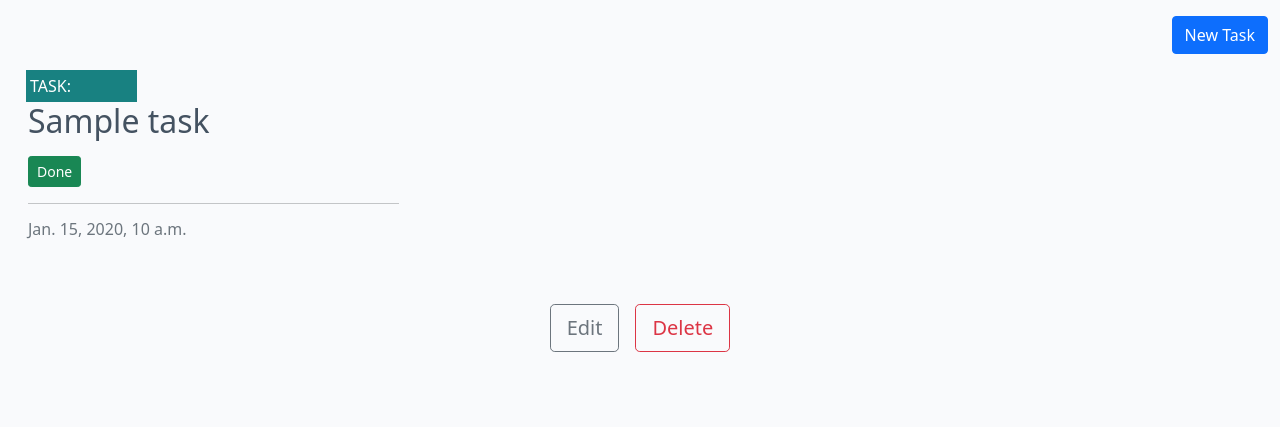
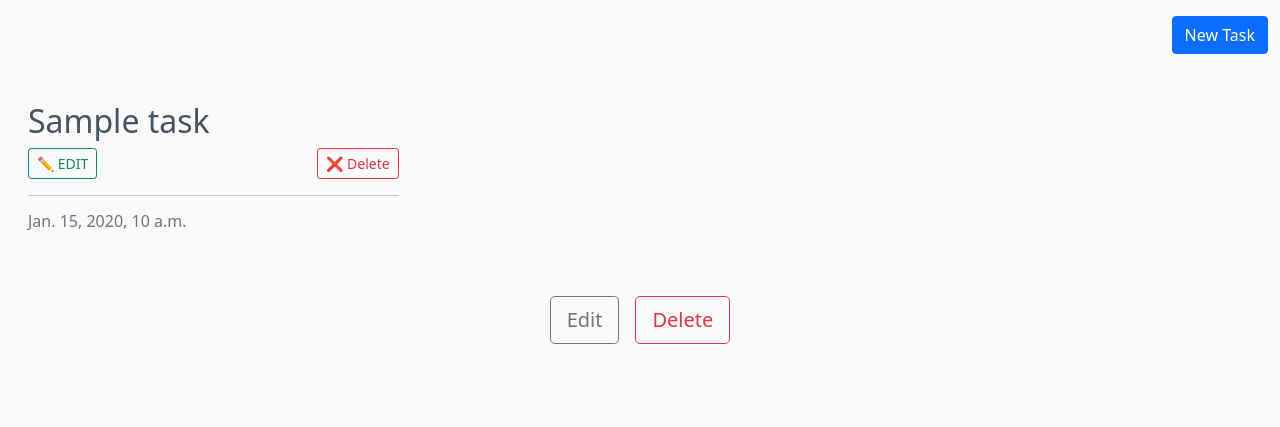
Before and after one commit to daswinkelmann/capstone_final, a Django app: page /?mode=manage in a window 1280 px wide. Shown: the part 56-483 px from the top of the page. Run offline with Django 4.2, Linux system fonts and the light colour scheme; a user stored in the database is signed in; tables that the repository leaves empty hold one stand-in row (values such as "Sample post").

Commit message:
add manage mode context and draft manage buttons

```diff
--- a/tasks/templates/tasks/index.html
+++ b/tasks/templates/tasks/index.html
@@ -15,18 +15,24 @@
                     <div class="card mb-4">
                         <div class="card-body">
                             <div class="image-container">
-                                <div class="image-flash">
+                                {% comment %} <div class="image-flash">
                                     <p class="author">Task:</p>
-                                </div>
+                                </div> {% endcomment %}
                             </div>
                             <a href="#" class="post-link">
                                 <h2 class="card-title">{{ task.title }}</h2>
-                                    <form action="{% url 'task_done' task.id %}" method="POST">
-                                        {% csrf_token %}
-                                        <button type="submit" class="btn btn-sm btn-success mt-2">Done</button>
-                                    </form>
                             </a>
-
+                            {% if mode == "read" %}
+                                <form action="{% url 'task_done' task.id %}" method="POST">
+                                    {% csrf_token %}
+                                    <button type="submit" class="btn btn-sm btn-success mt-2">DONE</button>
+                                </form>
+                            {% elif mode == "manage" %}
+                                <div class="d-flex justify-content-between mt-2">
+                                    <button type="button" class="btn btn-sm btn-outline-success">✏️ EDIT</button>
+                                    <button type="button" class="btn btn-sm btn-outline-danger">❌ Delete</button>
+                                </div>
+                            {% endif %}
                             <hr />
                             <p class="card-text text-muted h6">
                                 {{ task.created_at}}
```
